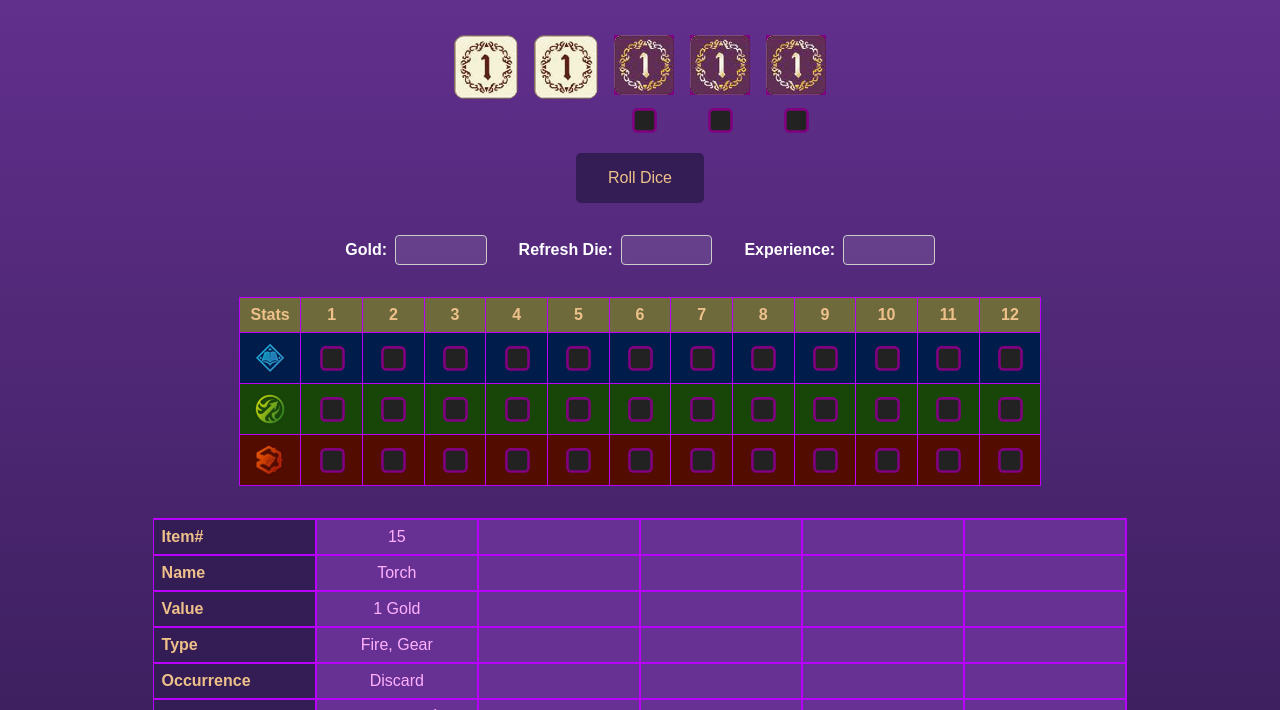
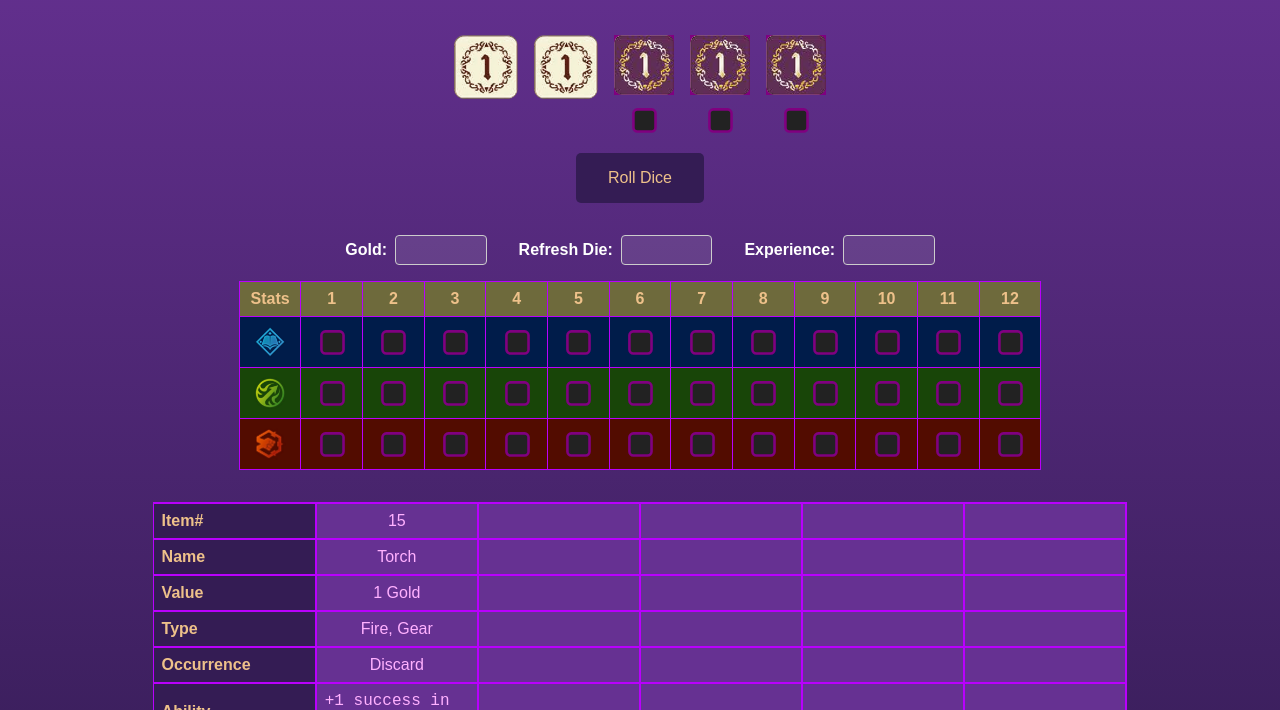
Before and after one commit to Scalepelexis/Destinies, a plain HTML site: page index.html in a window 1280 px wide. Shown: the part 90-800 px from the top of the page. Drawn offline with Linux system fonts and the light colour scheme.

Commit message:
Update style.css
updated margin Top on the tracker grid.

```diff
--- a/style.css
+++ b/style.css
@@ -139,7 +139,7 @@ input[type="checkbox"] {
 
 .tracker-grid {
   width: 66%;
-  margin: 2rem auto;
+  margin: 0 auto 2rem; /* top: 0, left/right: auto, bottom: 2rem */
   overflow-x: auto;
 }
 
```
